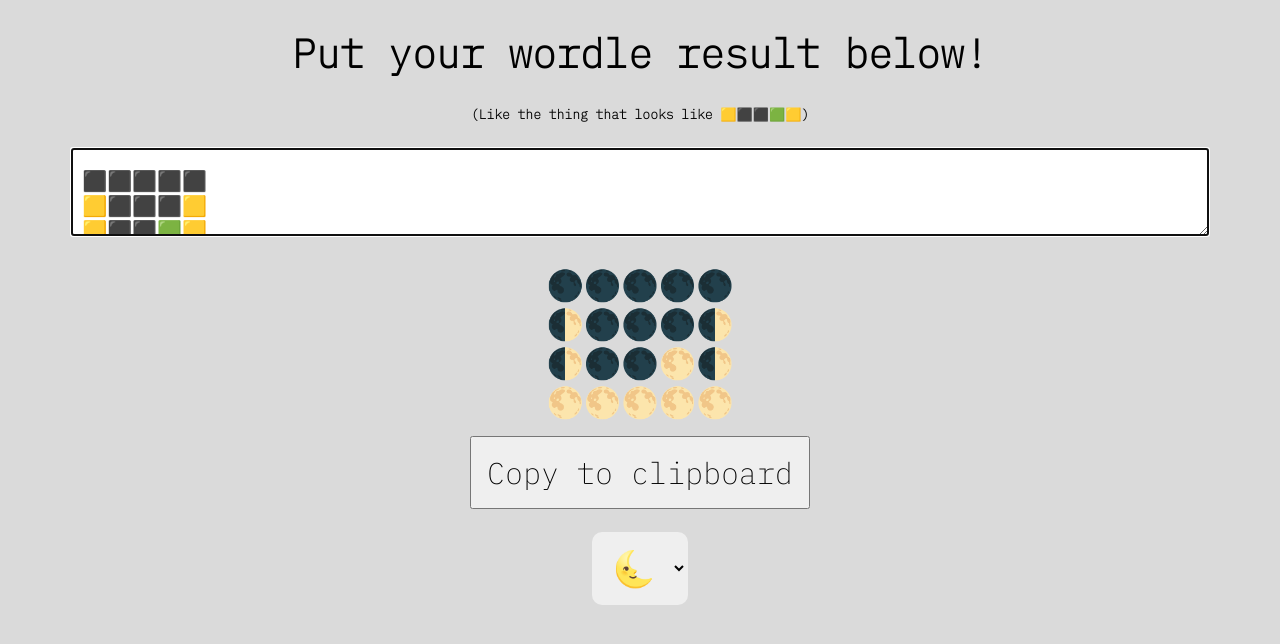
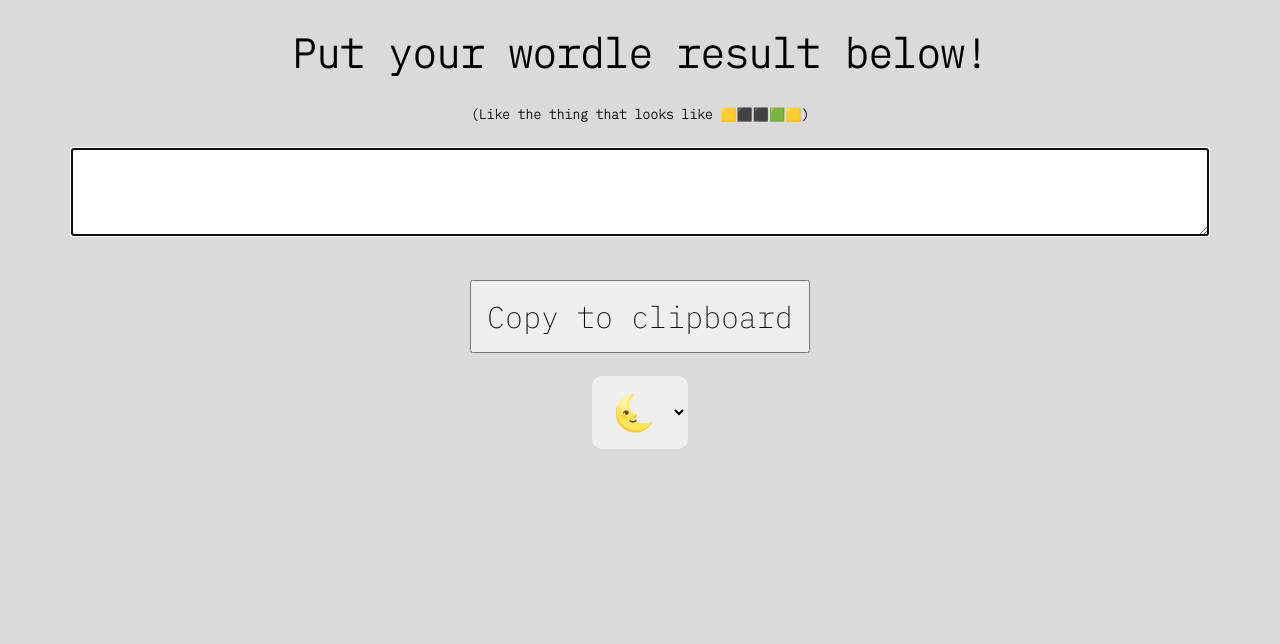
Before and after one commit to CharlieDek/chordle, a plain HTML site: page index.html in a window 1280 px wide. Drawn offline with nearby package versions, Linux system fonts and the light colour scheme.

Commit message:
remove debug mode

```diff
--- a/index.html
+++ b/index.html
@@ -18,10 +18,7 @@
 <body>
 <h1>Put your wordle result below!</h1>
 <h4>(Like the thing that looks like 🟨⬛⬛🟩🟨)</h4>
-<textarea id="wordle_input">⬛⬛⬛⬛⬛
-🟨⬛⬛⬛🟨
-🟨⬛⬛🟩🟨
-🟩🟩🟩🟩🟩</textarea>
+<textarea id="wordle_input"></textarea>
 
 <div id="result_picture"></div>
 <button id="copyBtn">Copy to clipboard</button>
--- a/js/chordle.js
+++ b/js/chordle.js
@@ -89,5 +89,3 @@ $("#copyBtn").click( function(){
 $( ".emojiSelect" ).change(function() {
   doReplacements();
 });
-
-doReplacements();
```
